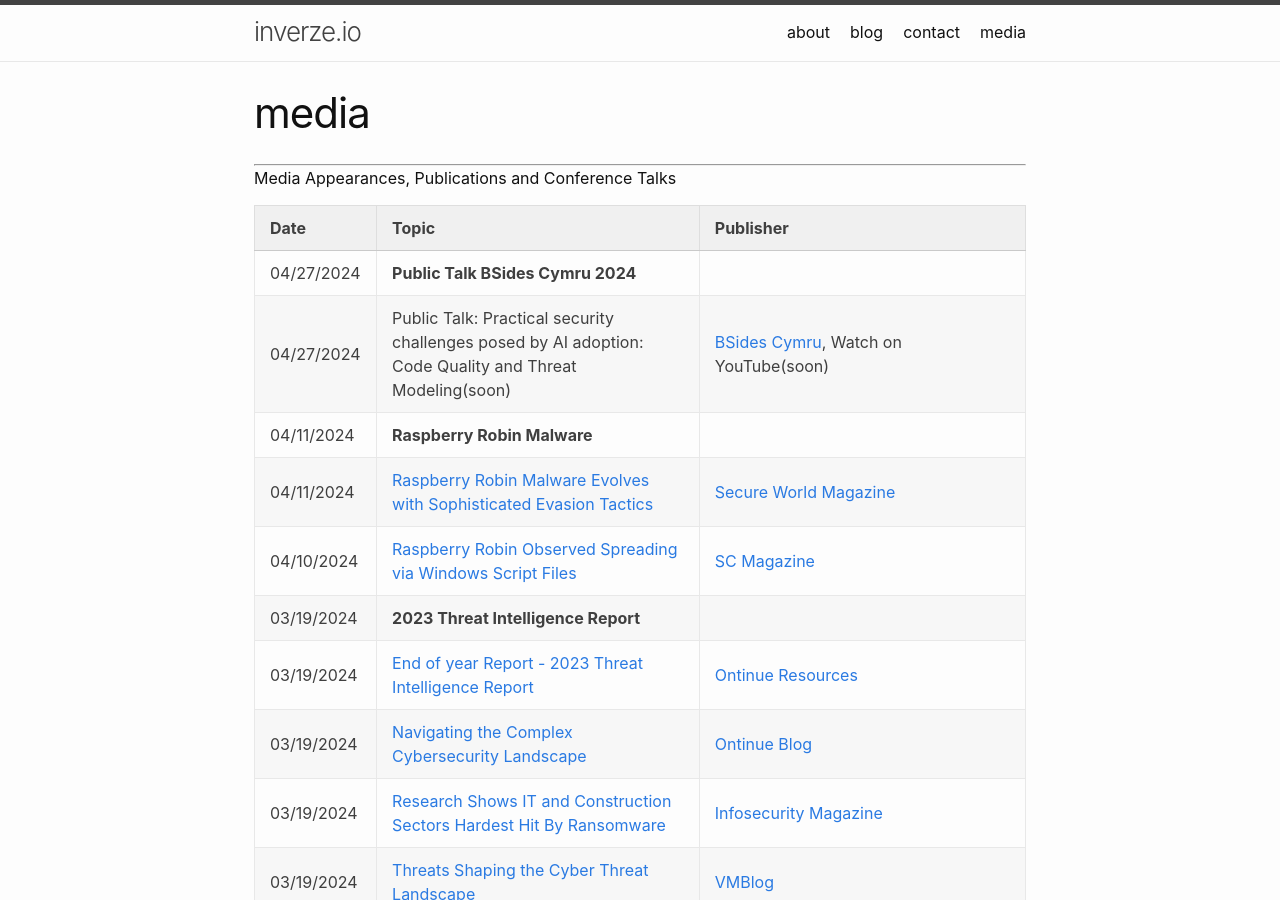
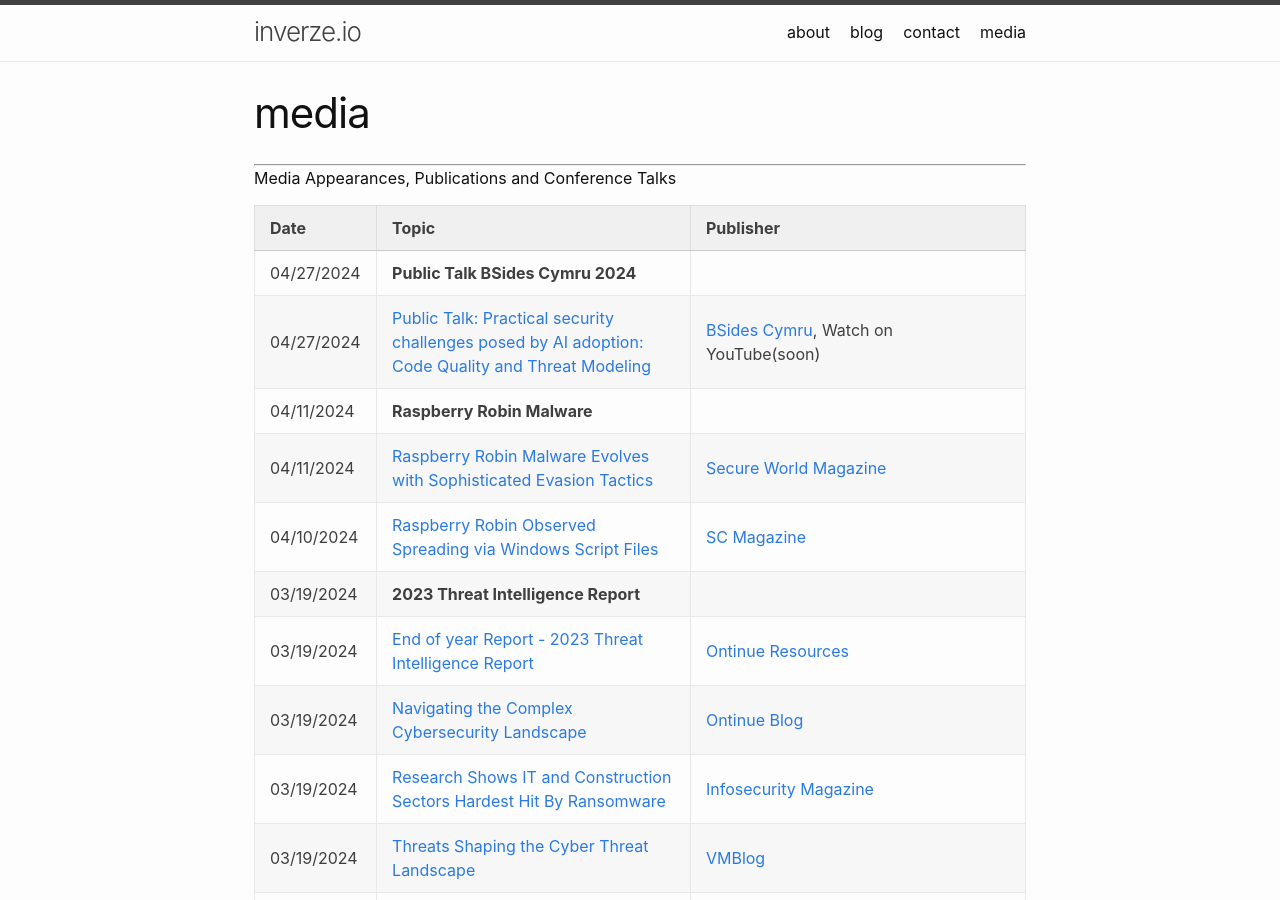
Before and after one commit to inverzeio/blog, a Jekyll site: the page built from media.md, in a window 1280 px wide and 900 px high. Built offline with Jekyll 4.4.1, drawn with Linux system fonts in a browser that asks for light colours.

Commit message:
Update media.md

```diff
--- a/media.md
+++ b/media.md
@@ -10,7 +10,7 @@
 | Date | Topic | Publisher |
 | ------------- | :------------- | :------------- |
 | 04/27/2024 | **Public Talk BSides Cymru 2024** ||
-| 04/27/2024 | Public Talk: Practical security challenges posed by AI adoption: Code Quality and Threat Modeling(soon) | [BSides Cymru](https://www.bsides.cymru/), Watch on YouTube(soon) |
+| 04/27/2024 | [Public Talk: Practical security challenges posed by AI adoption: Code Quality and Threat Modeling](https://github.com/inverzeio/talks/blob/main/%20Practical%20security%20challenges%20posed%20by%20AI%20adoption-%20Code%20Quality%20and%20Threat%20Modeling.pdf) | [BSides Cymru](https://www.bsides.cymru/), Watch on YouTube(soon) |
 | 04/11/2024 | **Raspberry Robin Malware** ||
 | 04/11/2024 | [Raspberry Robin Malware Evolves with Sophisticated Evasion Tactics](https://www.secureworld.io/industry-news/raspberry-robin-malware) | [Secure World Magazine](https://www.secureworld.io) |
 | 04/10/2024 | [Raspberry Robin Observed Spreading via Windows Script Files](https://www.scmagazine.com/news/raspberry-robin-observed-spreading-via-windows-script-files) | [SC Magazine](https://www.scmagazine.com/) |
```
